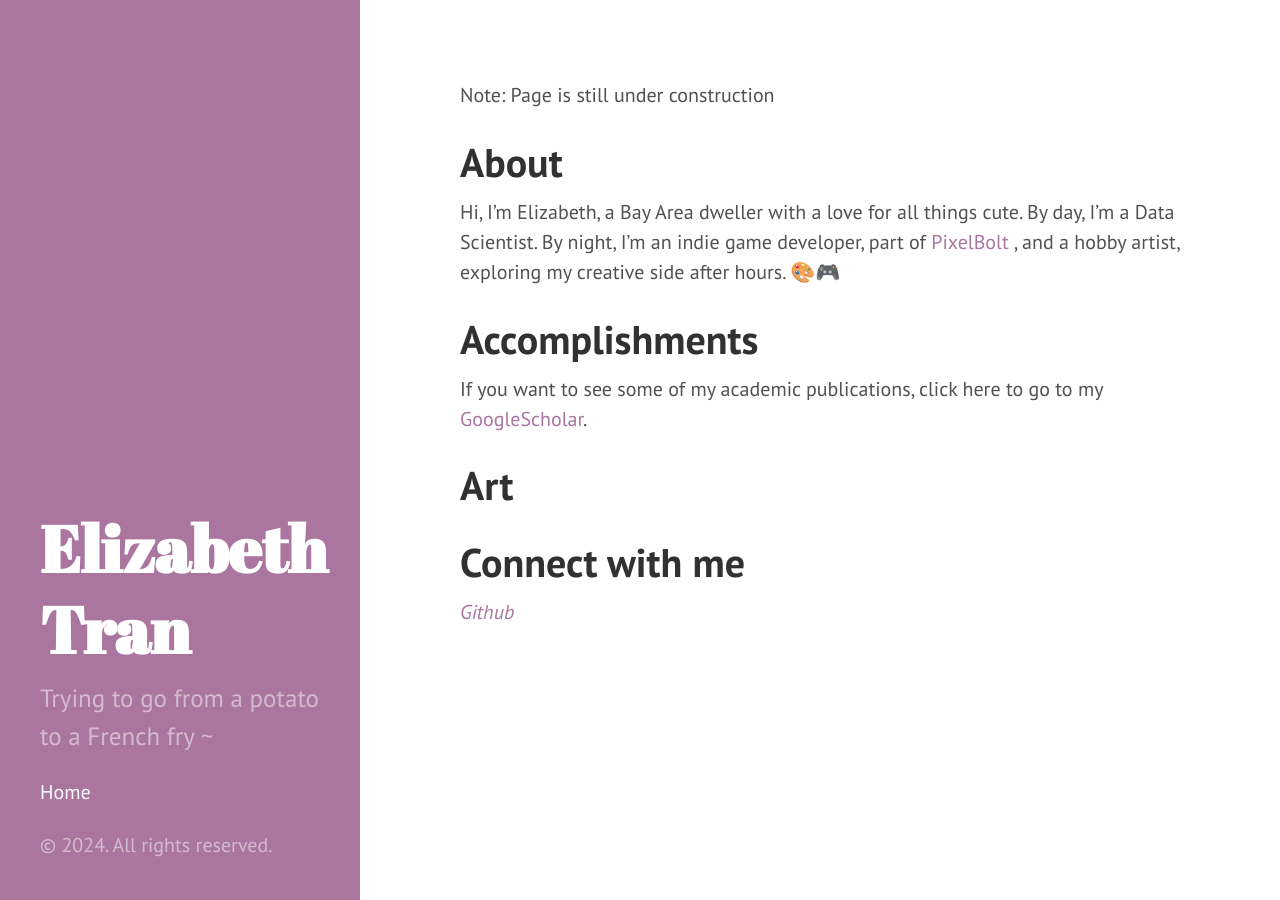
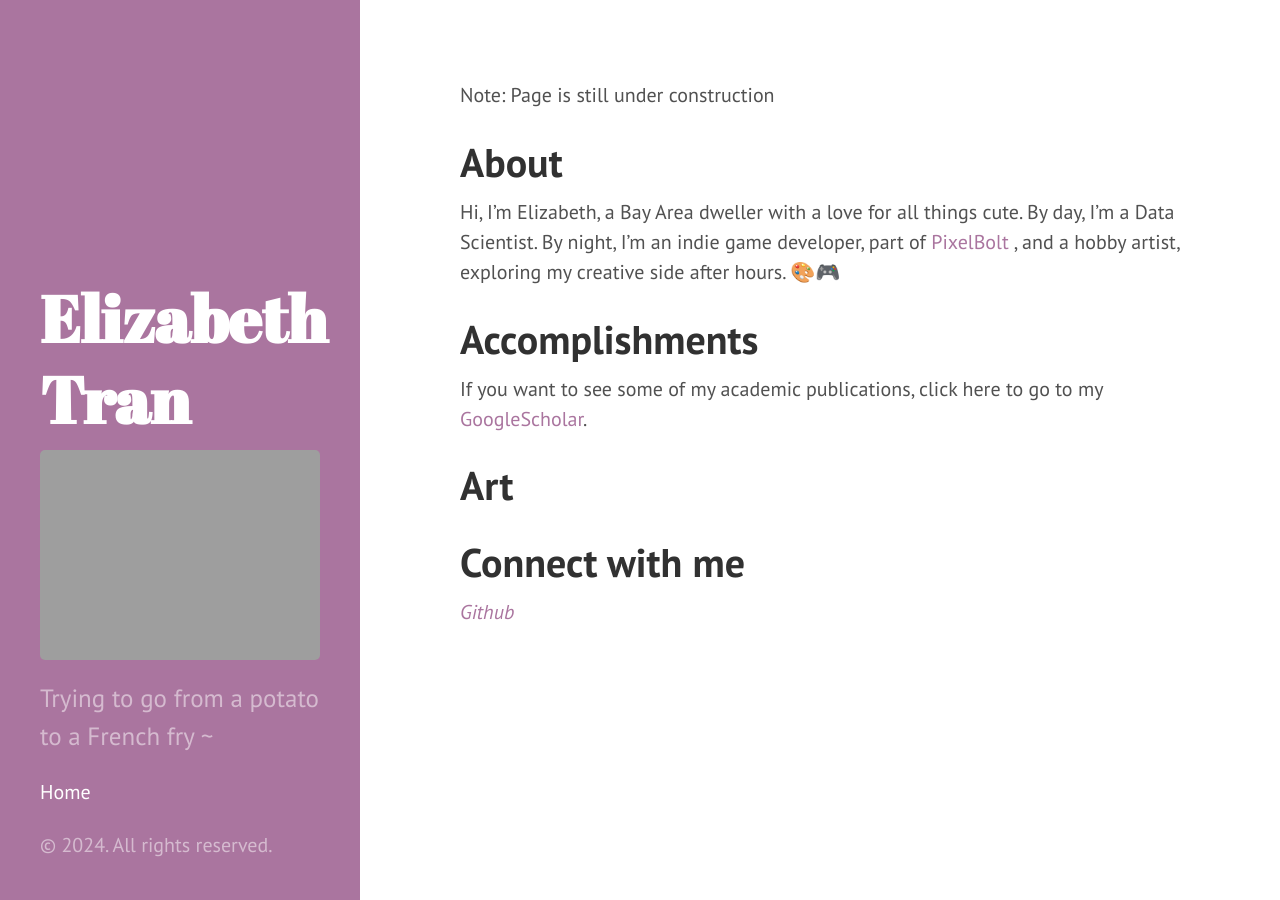
Before and after one commit to elizabellatran/elizabellatran.github.io, a Jekyll site: the page built from index.md, in a window 1280 px wide. Built offline with Jekyll 4.4.1, drawn with Linux system fonts in a browser that asks for light colours.

Commit message:
sidebaricon

```diff
--- a/_includes/sidebar.html
+++ b/_includes/sidebar.html
@@ -7,6 +7,7 @@
           {{ site.title }}
         </a>
       </h1>
+      <img src='{{"/public/icon.jpg" | absolute_url}}'> <!-- **Tag Insertion, like this**-->
       <p class="lead">{{ site.description }}</p>
     </div>
 
```
